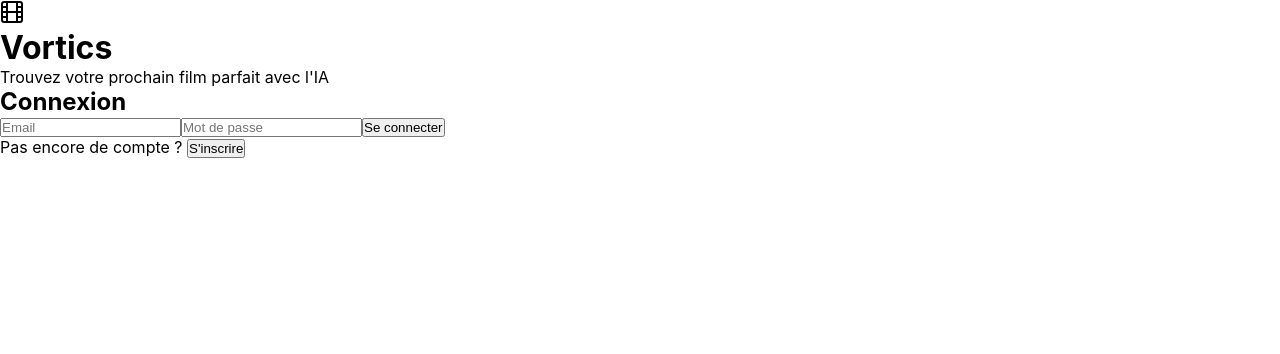
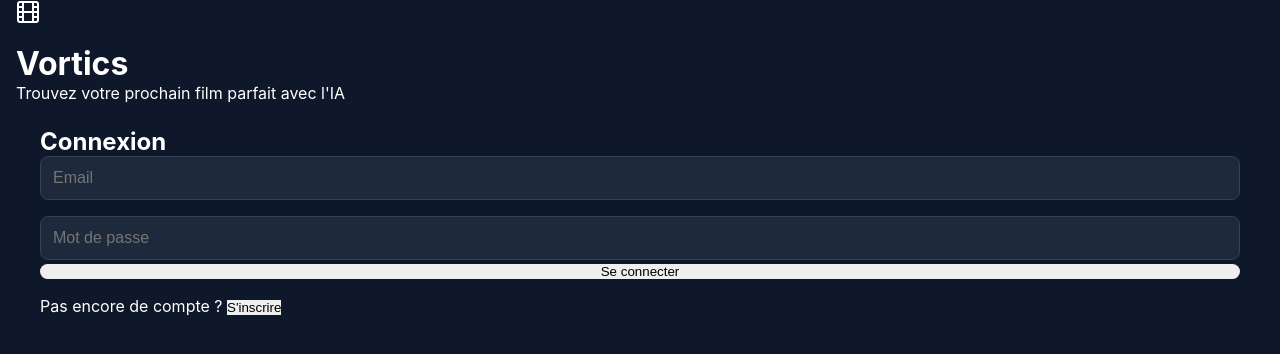
Before and after one commit to benjaminleroux-vortics/movie-social-app, a React (Vite) app: page / in a window 1280 px wide. Shown: the top 354 px of the page. Built offline with nearby package versions, Linux system fonts and the light colour scheme.

Commit message:
Add CSS styles

```diff
--- a/src/index.css
+++ b/src/index.css
@@ -11,9 +11,211 @@ body {
     sans-serif;
   -webkit-font-smoothing: antialiased;
   -moz-osx-font-smoothing: grayscale;
+  background-color: #0f172a;
+  color: #f1f5f9;
+}
+
+#root {
+  width: 100%;
+  min-height: 100vh;
 }
 
 code {
   font-family: source-code-pro, Menlo, Monaco, Consolas, 'Courier New',
     monospace;
 }
+
+/* Utilitaires de base */
+.flex {
+  display: flex;
+}
+
+.items-center {
+  align-items: center;
+}
+
+.justify-center {
+  justify-content: center;
+}
+
+.justify-between {
+  justify-content: space-between;
+}
+
+.gap-2 {
+  gap: 0.5rem;
+}
+
+.gap-4 {
+  gap: 1rem;
+}
+
+.gap-6 {
+  gap: 1.5rem;
+}
+
+.p-2 {
+  padding: 0.5rem;
+}
+
+.p-4 {
+  padding: 1rem;
+}
+
+.p-6 {
+  padding: 1.5rem;
+}
+
+.px-4 {
+  padding-left: 1rem;
+  padding-right: 1rem;
+}
+
+.py-2 {
+  padding-top: 0.5rem;
+  padding-bottom: 0.5rem;
+}
+
+.m-4 {
+  margin: 1rem;
+}
+
+.mb-4 {
+  margin-bottom: 1rem;
+}
+
+.mt-4 {
+  margin-top: 1rem;
+}
+
+.w-full {
+  width: 100%;
+}
+
+.max-w-4xl {
+  max-width: 56rem;
+}
+
+.mx-auto {
+  margin-left: auto;
+  margin-right: auto;
+}
+
+.rounded {
+  border-radius: 0.375rem;
+}
+
+.rounded-lg {
+  border-radius: 0.5rem;
+}
+
+.shadow-lg {
+  box-shadow: 0 10px 15px -3px rgba(0, 0, 0, 0.1);
+}
+
+.bg-slate-800 {
+  background-color: #1e293b;
+}
+
+.bg-slate-900 {
+  background-color: #0f172a;
+}
+
+.bg-blue-500 {
+  background-color: #3b82f6;
+}
+
+.text-white {
+  color: #ffffff;
+}
+
+.text-slate-400 {
+  color: #94a3b8;
+}
+
+.border {
+  border-width: 1px;
+}
+
+.border-slate-700 {
+  border-color: #334155;
+}
+
+/* Boutons */
+button {
+  cursor: pointer;
+  border: none;
+  outline: none;
+  transition: all 0.2s;
+}
+
+button:hover {
+  opacity: 0.9;
+  transform: translateY(-1px);
+}
+
+button:active {
+  transform: translateY(0);
+}
+
+/* Inputs */
+input, textarea, select {
+  padding: 0.75rem;
+  border-radius: 0.5rem;
+  border: 1px solid #334155;
+  background-color: #1e293b;
+  color: #f1f5f9;
+  font-size: 1rem;
+  transition: border-color 0.2s;
+}
+
+input:focus, textarea:focus, select:focus {
+  outline: none;
+  border-color: #3b82f6;
+}
+
+/* Scrollbar personnalisée */
+::-webkit-scrollbar {
+  width: 8px;
+  height: 8px;
+}
+
+::-webkit-scrollbar-track {
+  background: #1e293b;
+}
+
+::-webkit-scrollbar-thumb {
+  background: #475569;
+  border-radius: 4px;
+}
+
+::-webkit-scrollbar-thumb:hover {
+  background: #64748b;
+}
+
+/* Animations */
+@keyframes fadeIn {
+  from {
+    opacity: 0;
+    transform: translateY(10px);
+  }
+  to {
+    opacity: 1;
+    transform: translateY(0);
+  }
+}
+
+.fade-in {
+  animation: fadeIn 0.3s ease-out;
+}
+
+/* Responsive */
+@media (max-width: 768px) {
+  .max-w-4xl {
+    max-width: 100%;
+  }
+
+  .p-6 {
+    padding: 1rem;
+  }
+}
```
